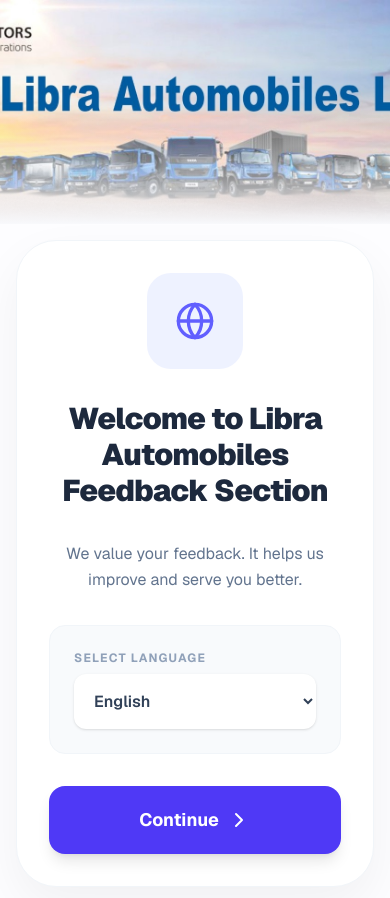
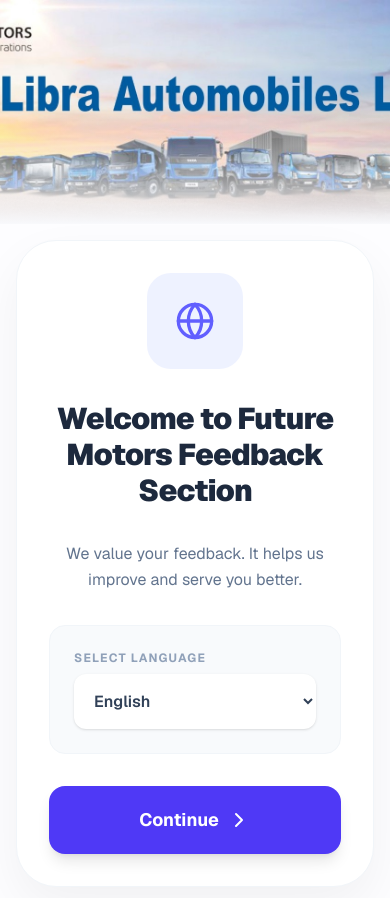
Before and after one commit to radhasharma644-blip/Future, a Next.js app: page / in a window 390 px wide. Shown: the top 898 px of the page. Built offline with nearby package versions, Linux system fonts and the light colour scheme.

Commit message:
Updated phone input validation :wq
:wq

```diff
--- a/src/app/page.js
+++ b/src/app/page.js
@@ -3,11 +3,11 @@
 import React, { useState } from 'react';
 import { ChevronLeft, ChevronRight, Star, Send, Globe, CheckCircle2, Facebook, Twitter, User, Phone } from 'lucide-react';
 
-const SHEETDB_URL = 'https://sheetdb.io/api/v1/lgl0ouhiwmjp2';
+const SHEETDB_URL = 'https://sheetdb.io/api/v1/3iwpez09a1e06';
 
 const TRANSLATIONS = {
   en: {
-    welcome: "Welcome to Libra Automobiles Feedback Section",
+    welcome: "Welcome to Future Motors Feedback Section",
     subWelcome: "We value your feedback. It helps us improve and serve you better.",
     langLabel: "Select Language",
     continue: "Continue",
@@ -44,7 +44,7 @@
     success: "We appreciate your feedback! We'll be in touch with you shortly."
   },
   hi: {
-    welcome: "Libra Automobile फीडबैक सेक्शन में आपका स्वागत है",
+    welcome: "Future Motors फीडबैक सेक्शन में आपका स्वागत है",
     subWelcome: "हम आपकी प्रतिक्रिया को महत्व देते हैं। यह हमें बेहतर बनाने में मदद करता है।",
     langLabel: "भाषा चुनें",
     continue: "जारी रखें",
```
